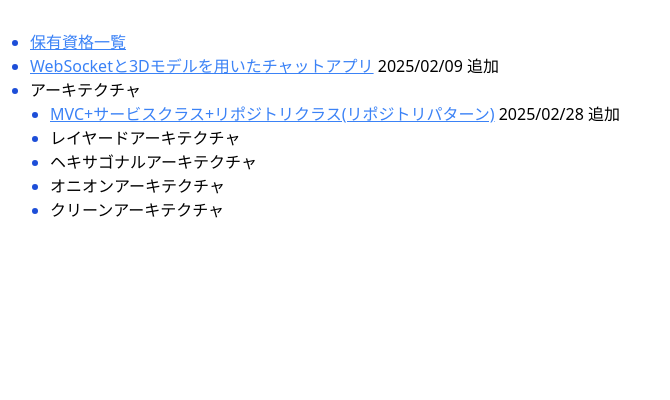
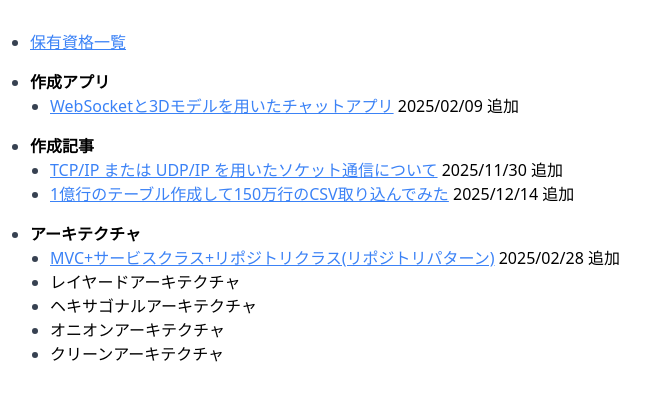
Before and after one commit to r-12345abc/portfolio, a plain HTML site: page index.html in a window 1280 px wide. Shown: the whole page, without its empty margins (0-670 px from the left). Drawn offline with nearby package versions, Linux system fonts and the light colour scheme.

Commit message:
作成記事追加

```diff
--- a/index.html
+++ b/index.html
@@ -9,28 +9,44 @@
 <body>
     <div class="p-[20px]">
         <ul class="list-disc p-[10px]">
-            <li class="marker:text-blue-700 underline text-blue-500">
+            <li class="marker:text-gray-700 underline text-blue-500">
                 <a href="https://r-12345abc.github.io/license-list/" target="_blank">保有資格一覧</a>
             </li>
-            <li class="marker:text-blue-700">
-                <a class="underline text-blue-500" href="http://52.193.151.202/" target="_blank">WebSocketと3Dモデルを用いたチャットアプリ</a> 2025/02/09 追加
+            <li class="marker:text-gray-700 mt-4">
+                <div class="font-bold">作成アプリ</div>
+                <ul class="list-disc ml-[20px]">
+                    <li class="marker:text-gray-700">
+                        <a class="underline text-blue-500" href="http://52.193.151.202/" target="_blank">WebSocketと3Dモデルを用いたチャットアプリ</a> 2025/02/09 追加
+                    </li>
+                </ul>
             </li>
-            <li class="marker:text-blue-700">
-                アーキテクチャ
+            <li class="marker:text-gray-700 mt-4">
+                <div class="font-bold">作成記事</div>
                 <ul class="list-disc ml-[20px]">
-                    <li class="marker:text-blue-700">
+                    <li class="marker:text-gray-700">
+                        <a class="underline text-blue-500" href="https://r-12345abc.github.io/php-websocket-article" target="_blank">TCP/IP または UDP/IP を用いたソケット通信について</a> 2025/11/30 追加
+                    </li>
+                    <li class="marker:text-gray-700">
+                        <a class="underline text-blue-500" href="https://r-12345abc.github.io/laravel-csv-import-article" target="_blank">1億行のテーブル作成して150万行のCSV取り込んでみた</a> 2025/12/14 追加
+                    </li>
+                </ul>
+            </li>
+            <li class="marker:text-gray-700 mt-4">
+                <div class="font-bold">アーキテクチャ</div>
+                <ul class="list-disc ml-[20px]">
+                    <li class="marker:text-gray-700">
                         <a class="underline text-blue-500" href="https://github.com/r-12345abc/laravel-service-repository" target="_blank">MVC+サービスクラス+リポジトリクラス(リポジトリパターン)</a> 2025/02/28 追加
                     </li>
-                    <li class="marker:text-blue-700">
+                    <li class="marker:text-gray-700">
                         レイヤードアーキテクチャ
                     </li>
-                    <li class="marker:text-blue-700">
+                    <li class="marker:text-gray-700">
                         ヘキサゴナルアーキテクチャ
                     </li>
-                    <li class="marker:text-blue-700">
+                    <li class="marker:text-gray-700">
                         オニオンアーキテクチャ
                     </li>
-                    <li class="marker:text-blue-700">
+                    <li class="marker:text-gray-700">
                         クリーンアーキテクチャ
                     </li>
                 </ul>
```
